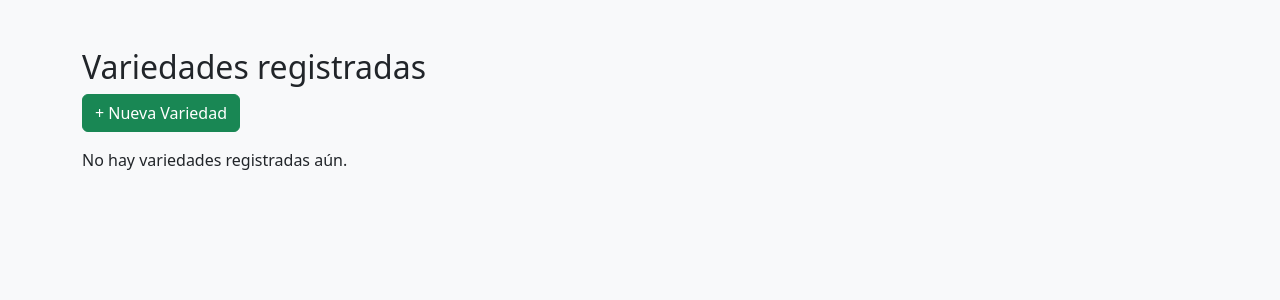
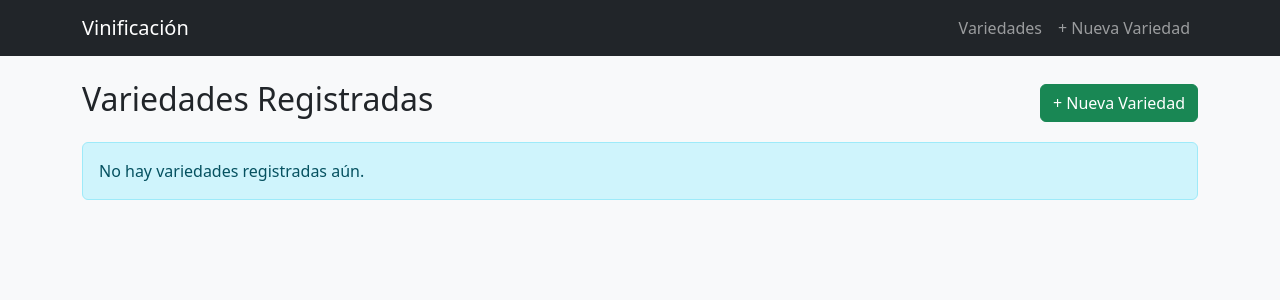
Before and after one commit to Toomasmg/vinificacion_api, a Flask app: page /varieties/ in a window 1280 px wide. Shown: the top 300 px of the page. Run offline with Flask 3, Linux system fonts and the light colour scheme.

Commit message:
final update

```diff
--- a/app.py
+++ b/app.py
@@ -1,21 +1,36 @@
-from flask import Flask
-from config import Config
-from database import db, init_app
+from flask import Flask, render_template
+from flask_sqlalchemy import SQLAlchemy
+from flask_migrate import Migrate
+from models.database import db
 from routes.variety import variety_bp
+from dotenv import load_dotenv
+import os
+
+load_dotenv()
 
 def create_app():
     app = Flask(__name__)
-    app.config.from_object(Config)
-    init_app(app)
+    app.config['SQLALCHEMY_DATABASE_URI'] = f"mysql+pymysql://{os.getenv('MYSQL_USER')}:{os.getenv('MYSQL_PASSWORD')}@{os.getenv('MYSQL_HOST')}/{os.getenv('MYSQL_DATABASE')}"
+    app.config['SQLALCHEMY_TRACK_MODIFICATIONS'] = False
+    app.config['SECRET_KEY'] = "vinificacion-secreta"
 
-    with app.app_context():
-        db.drop_all()
-        db.create_all()
+    db.init_app(app)
+    Migrate(app, db)
 
     app.register_blueprint(variety_bp)
 
+    @app.route('/')
+    def index():
+        return render_template('index.html')
+
     return app
+
+app = create_app()
+
 
 if __name__ == "__main__":
     app = create_app()
+    with app.app_context():
+        db.create_all()
+
     app.run(debug=True)
--- /dev/null
+++ b/models/database.py
@@ -0,0 +1,3 @@
+from flask_sqlalchemy import SQLAlchemy
+
+db = SQLAlchemy()
--- a/models/variety.py
+++ b/models/variety.py
@@ -1,4 +1,4 @@
-from database import db
+from models.database import db
 import uuid
 
 class Variety(db.Model):
--- a/routes/variety.py
+++ b/routes/variety.py
@@ -1,5 +1,5 @@
 from flask import Blueprint, render_template, request, redirect, url_for, flash
-from database import db
+from models.database import db
 from models.variety import Variety
 
 variety_bp = Blueprint("variety", __name__, url_prefix="/varieties")
@@ -31,6 +31,8 @@ def add_variety():
         flash(f"Error: {str(e)}", "danger")
 
     return redirect(url_for("variety.list_varieties"))
+
+# Mostrar formulario para editar
 @variety_bp.route("/delete/<string:variety_id>", methods=["POST"])
 def delete_variety(variety_id):
     variety = Variety.query.get(variety_id)
--- a/templates/layout.html
+++ b/templates/layout.html
@@ -6,7 +6,23 @@
     <link href="https://cdn.jsdelivr.net/npm/bootstrap@5.3.3/dist/css/bootstrap.min.css" rel="stylesheet">
 </head>
 <body class="bg-light">
-    <div class="container mt-5">
+    <nav class="navbar navbar-expand-lg navbar-dark bg-dark">
+        <div class="container">
+            <a class="navbar-brand" href="{{ url_for('index') }}">Vinificación</a>
+            <div class="collapse navbar-collapse">
+                <ul class="navbar-nav ms-auto">
+                    <li class="nav-item">
+                        <a class="nav-link" href="{{ url_for('variety.list_varieties') }}">Variedades</a>
+                    </li>
+                    <li class="nav-item">
+                        <a class="nav-link" href="{{ url_for('variety.show_add_variety') }}">+ Nueva Variedad</a>
+                    </li>
+                </ul>
+            </div>
+        </div>
+    </nav>
+
+    <div class="container mt-4">
         {% with messages = get_flashed_messages(with_categories=true) %}
             {% for category, message in messages %}
                 <div class="alert alert-{{ category }} alert-dismissible fade show" role="alert">
@@ -15,7 +31,10 @@
                 </div>
             {% endfor %}
         {% endwith %}
+
         {% block body %}{% endblock %}
     </div>
+
+    <script src="https://cdn.jsdelivr.net/npm/bootstrap@5.3.3/dist/js/bootstrap.bundle.min.js"></script>
 </body>
 </html>
--- a/templates/variety/varieties.html
+++ b/templates/variety/varieties.html
@@ -3,17 +3,18 @@
 {% block title %}Lista de Variedades{% endblock %}
 
 {% block body %}
-<h2>Variedades registradas</h2>
-<a href="{{ url_for('variety.show_add_variety') }}" class="btn btn-success mb-3">+ Nueva Variedad</a>
+<div class="d-flex justify-content-between align-items-center mb-3">
+    <h2>Variedades Registradas</h2>
+    <a href="{{ url_for('variety.show_add_variety') }}" class="btn btn-success">+ Nueva Variedad</a>
+</div>
 
 {% if varieties %}
-<table class="table table-striped">
-    <thead>
+<table class="table table-bordered table-hover bg-white">
+    <thead class="table-dark">
         <tr>
             <th>Nombre</th>
             <th>Descripción</th>
-            <th>Acciones</th>
-
+            <th style="width: 100px;">Acciones</th>
         </tr>
     </thead>
     <tbody>
@@ -22,19 +23,15 @@
             <td>{{ v.name }}</td>
             <td>{{ v.description }}</td>
             <td>
-    <form action="{{ url_for('variety.delete_variety', variety_id=v.id) }}" method="POST" style="display:inline;">
-        <button type="submit" class="btn btn-sm btn-danger" onclick="return confirm('¿Seguro que querés eliminar esta variedad?');">
-            Eliminar
-        </button>
-    </form>
-</td>
-
-
+                <form action="{{ url_for('variety.delete_variety', variety_id=v.id) }}" method="POST" onsubmit="return confirm('¿Seguro que querés eliminar esta variedad?');">
+                    <button type="submit" class="btn btn-sm btn-danger">Eliminar</button>
+                </form>
+            </td>
         </tr>
         {% endfor %}
     </tbody>
 </table>
 {% else %}
-<p>No hay variedades registradas aún.</p>
+<div class="alert alert-info">No hay variedades registradas aún.</div>
 {% endif %}
 {% endblock %}
```
Also changed, not shown: config.py (deleted, +0 -12 lines), config/config.py (added, +11 -0 lines), database.py (deleted, +0 -15 lines), templates/index.html (added, +10 -0 lines), templates/variety/add_variety.html (+4 -4 lines).
